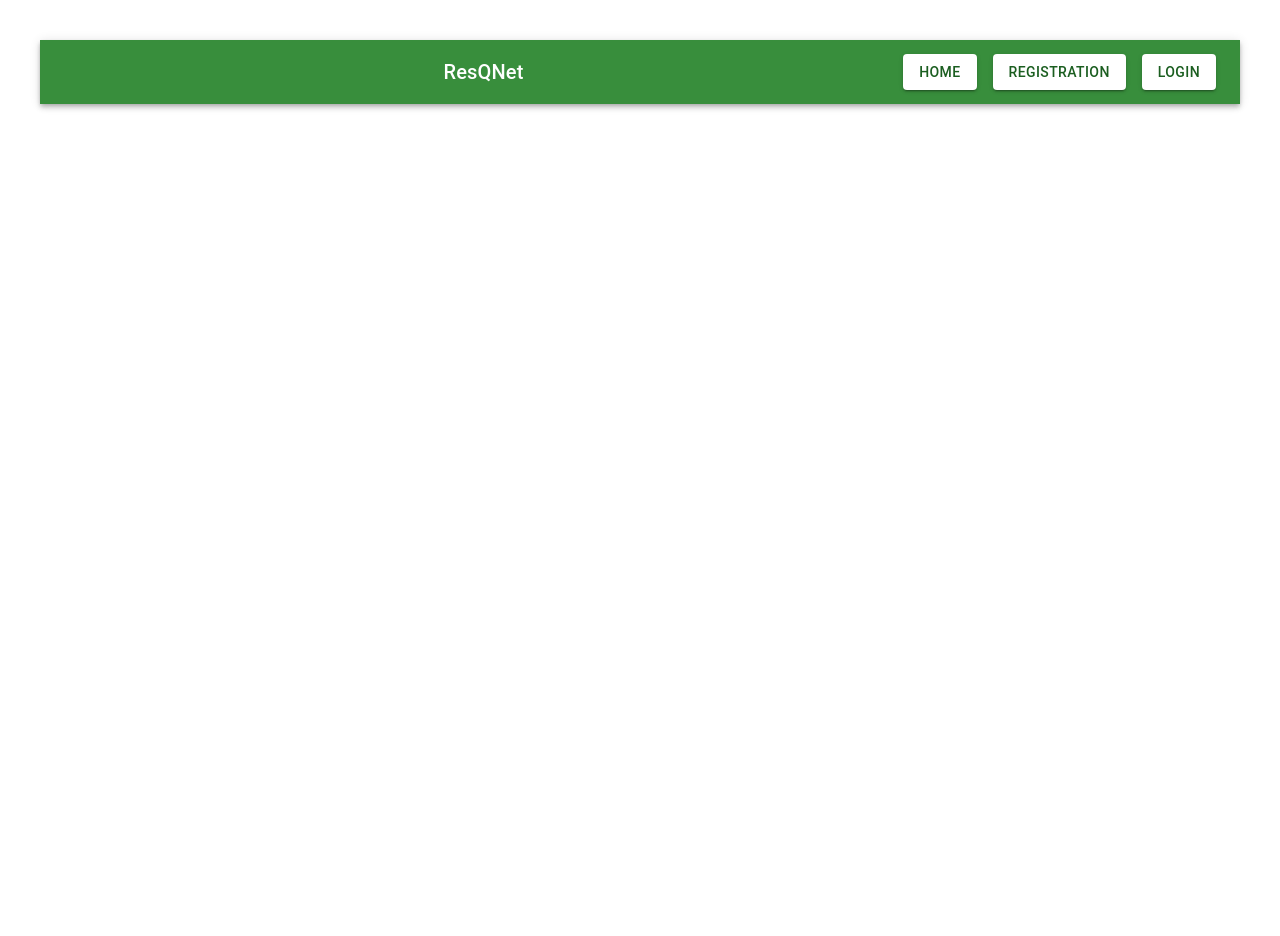
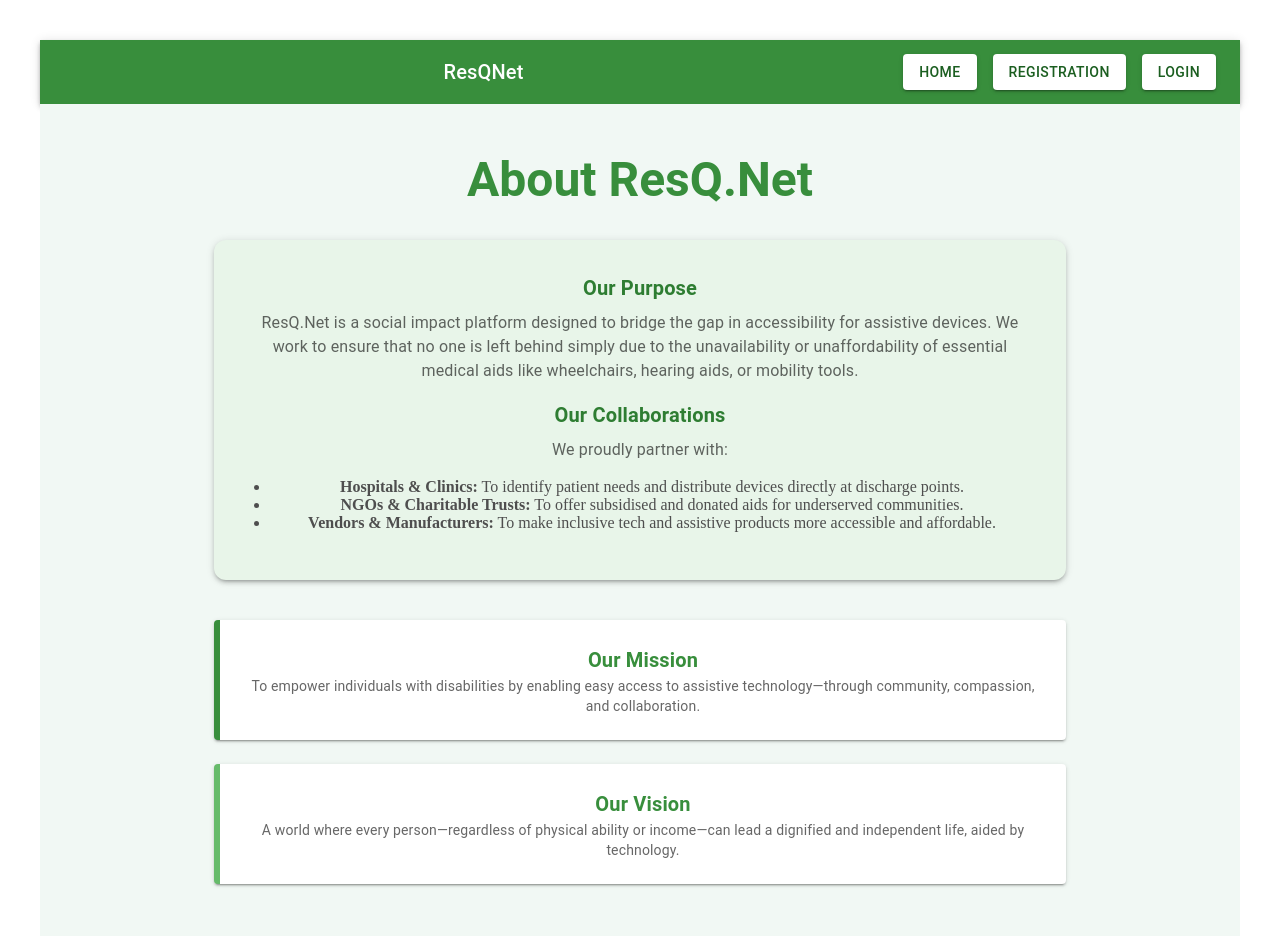
Before and after one commit to MariaJoby/ResQNet, a React (Vite) app in the folder frontend/: page /a in a window 1280 px wide. Shown: the top 936 px of the page. Before the commit the page ends 800 px from the top, so only its background shows below. Built offline with nearby package versions, Linux system fonts and the light colour scheme; the HTML template or start-up script is replaced by a standard one.

Commit message:
added about  page

```diff
--- a/frontend/src/App.jsx
+++ b/frontend/src/App.jsx
@@ -11,6 +11,7 @@ import Registration from './components/Registration'
 import Donate from './components/Donate'
 import Patient from './components/Patient'
 import Volunteer from './components/Volunteer'
+import About from './components/About'
 
 function App() {
   return(
@@ -23,6 +24,7 @@ function App() {
               <Route path="/d" element={<Donate/>}/>
               <Route path="/p" element={<Patient/>}/>
               <Route path="/v" element={<Volunteer/>}/>
+              <Route path="/a" element={<About/>}/>
           </Routes>
     </>
   )
--- /dev/null
+++ b/frontend/src/components/About.jsx
@@ -0,0 +1,80 @@
+import React from 'react';
+import { Box, Container, Typography, Paper, Stack } from '@mui/material';
+
+const About = () => {
+  return (
+    <Box sx={{ backgroundColor: '#f1f8f4', py: 6 }}>
+      <Container maxWidth="md">
+
+        {/* Header */}
+        <Typography
+          variant="h3"
+          sx={{
+            textAlign: 'center',
+            fontWeight: 'bold',
+            color: '#388E3C',
+            mb: 4,
+          }}
+        >
+          About ResQ.Net
+        </Typography>
+
+        {/* Intro */}
+        <Paper elevation={3} sx={{ p: 4, borderRadius: 3, backgroundColor: '#e8f5e9' }}>
+          <Typography variant="h6" sx={{ color: '#2e7d32', fontWeight: 'bold' }} gutterBottom>
+            Our Purpose
+          </Typography>
+          <Typography variant="body1" color="text.secondary" paragraph>
+            ResQ.Net is a social impact platform designed to bridge the gap in accessibility for assistive devices. We work to ensure that no one is left behind simply due to the unavailability or unaffordability of essential medical aids like wheelchairs, hearing aids, or mobility tools.
+          </Typography>
+
+          <Typography variant="h6" sx={{ color: '#2e7d32', fontWeight: 'bold' }} gutterBottom>
+            Our Collaborations
+          </Typography>
+          <Typography variant="body1" color="text.secondary" paragraph>
+            We proudly partner with:
+          </Typography>
+
+          <ul style={{ paddingLeft: '1.5rem', color: '#4e4e4e' }}>
+            <li><strong>Hospitals & Clinics:</strong> To identify patient needs and distribute devices directly at discharge points.</li>
+            <li><strong>NGOs & Charitable Trusts:</strong> To offer subsidised and donated aids for underserved communities.</li>
+            <li><strong>Vendors & Manufacturers:</strong> To make inclusive tech and assistive products more accessible and affordable.</li>
+          </ul>
+        </Paper>
+
+        {/* Mission & Vision */}
+        <Stack spacing={3} sx={{ mt: 5 }}>
+          <Paper elevation={2} sx={{ p: 3, backgroundColor: '#ffffff', borderLeft: '6px solid #388E3C' }}>
+            <Typography variant="h6" sx={{ color: '#388E3C', fontWeight: 'bold' }}>
+              Our Mission
+            </Typography>
+            <Typography variant="body2" color="text.secondary">
+              To empower individuals with disabilities by enabling easy access to assistive technology—through community, compassion, and collaboration.
+            </Typography>
+          </Paper>
+
+          <Paper elevation={2} sx={{ p: 3, backgroundColor: '#ffffff', borderLeft: '6px solid #66bb6a' }}>
+            <Typography variant="h6" sx={{ color: '#388E3C', fontWeight: 'bold' }}>
+              Our Vision
+            </Typography>
+            <Typography variant="body2" color="text.secondary">
+              A world where every person—regardless of physical ability or income—can lead a dignified and independent life, aided by technology.
+            </Typography>
+          </Paper>
+        </Stack>
+
+        {/* Closing Statement */}
+        <Box sx={{ textAlign: 'center', mt: 6 }}>
+          <Typography variant="h5" sx={{ color: '#2e7d32', fontWeight: 'bold', mb: 1 }}>
+            Together, we can make mobility and independence a reality for all.
+          </Typography>
+          <Typography variant="body2" color="text.secondary">
+            Want to support our mission? <a href="/contact" style={{ color: '#388E3C' }}>Partner with us</a>.
+          </Typography>
+        </Box>
+      </Container>
+    </Box>
+  );
+};
+
+export default About;
--- a/frontend/src/components/Home.jsx
+++ b/frontend/src/components/Home.jsx
@@ -163,7 +163,7 @@ const Home = () => {
               },
               color: '#fff',
             }}
-            href="/products"
+            href="/a"
           >
             Want to know more
           </Button>
```
